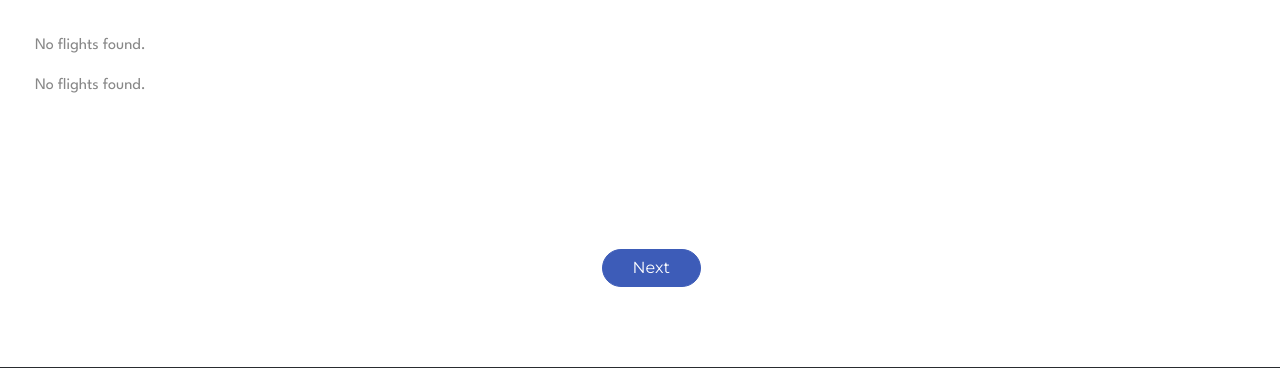
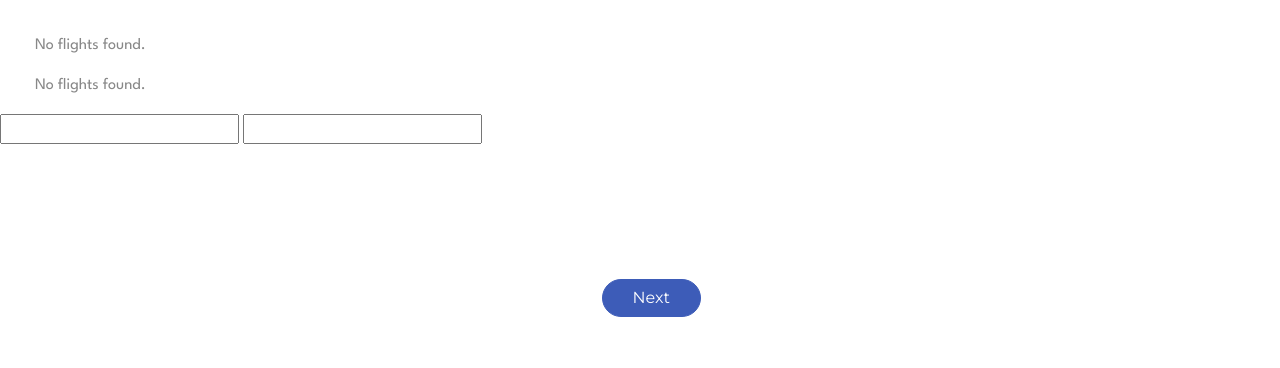
Before and after one commit to WojtekG09/FlyOrDieAirlines, a Django app: page /search/ in a window 1280 px wide. Shown: the part 214-582 px from the top of the page. Run offline with Django 3.2, Linux system fonts and the light colour scheme; some libraries are stand-ins or nearby versions.

Commit message:
quick fix

```diff
--- a/FlyOrDieAirlines/flights/templates/flights/search.html
+++ b/FlyOrDieAirlines/flights/templates/flights/search.html
@@ -111,8 +111,10 @@
 </div>
 <form id="flightForm" action="/make_reservation/" method="POST">
     {% csrf_token %}
-    <input type="hidden" value="" name="selected_flight_id" id="selectedFlightId">
-    <input type="hidden" value="" name="selectedReturnFlightId" id="selectedReturnFlightId">
+<!--    <input type="hidden" value="" name="selected_flight_id" id="selectedFlightId">-->
+<!--    <input type="hidden" value="" name="selectedReturnFlightId" id="selectedReturnFlightId">-->
+    <input value="" name="selected_flight_id" id="selectedFlightId">
+    <input value="" name="selectedReturnFlightId" id="selectedReturnFlightId">
     <button id="next" class="btn btn-primary" type="button" onclick="NextBtn()">
         Next
     </button>
--- a/FlyOrDieAirlines/flights/templates/flights/summary.html
+++ b/FlyOrDieAirlines/flights/templates/flights/summary.html
@@ -36,6 +36,9 @@
                     <ul class="navbar-nav">
                         <li class="nav-item" id="item_date">
                             <span class="fs-5" id="ticket_date">{{ reservation.flight_id.departure_time }}</span>
+                        </li>
+                        <li class="nav-item" id="item_date_arrival">
+                            <span class="fs-5" id="ticket_date_arrival">{{ reservation.flight_id.arrival_time }}</span>
                         </li>
                     </ul>
                 </div>
@@ -79,6 +82,9 @@
                         <li class="nav-item" id="item_date_return">
                             <span class="fs-5" id="ticket_date_return">{{ reservationReturn.flight_id.departure_time }}</span>
                         </li>
+                        <li class="nav-item" id="item_date_return_2">
+                            <span class="fs-5" id="ticket_date_return2">{{ reservation.flight_id.arrival_time }}</span>
+                        </li>
                     </ul>
                 </div>
             </div>
--- a/FlyOrDieAirlines/static/assets/bootstrap/js/ReturnTicketPicker.js
+++ b/FlyOrDieAirlines/static/assets/bootstrap/js/ReturnTicketPicker.js
@@ -18,5 +18,9 @@ function ReturnTicketPicker(button)
           document.getElementById('selectedReturnFlightId').value = flightId;
         }
     }
+    else
+        {
+            document.getElementById('selectedReturnFlightId').value = flightId;
+        }
     });
 }
--- a/FlyOrDieAirlines/static/assets/bootstrap/js/TicketPicker.js
+++ b/FlyOrDieAirlines/static/assets/bootstrap/js/TicketPicker.js
@@ -18,5 +18,9 @@ function TicketPicker(button)
             document.getElementById('selectedFlightId').value = flightId;
             }
         }
+        else
+        {
+            document.getElementById('selectedFlightId').value = flightId;
+        }
     });
 }
--- a/FlyOrDieAirlines/static/css/summary.css
+++ b/FlyOrDieAirlines/static/css/summary.css
@@ -30,3 +30,7 @@
   margin-left: -237px;
   padding-top: 65px;
 }
+
+#ticket_date_arrival, #ticket_date_return2 {
+  margin-left: 300px;
+}
```
Lines whose indentation alone changed are shown as unchanged.
